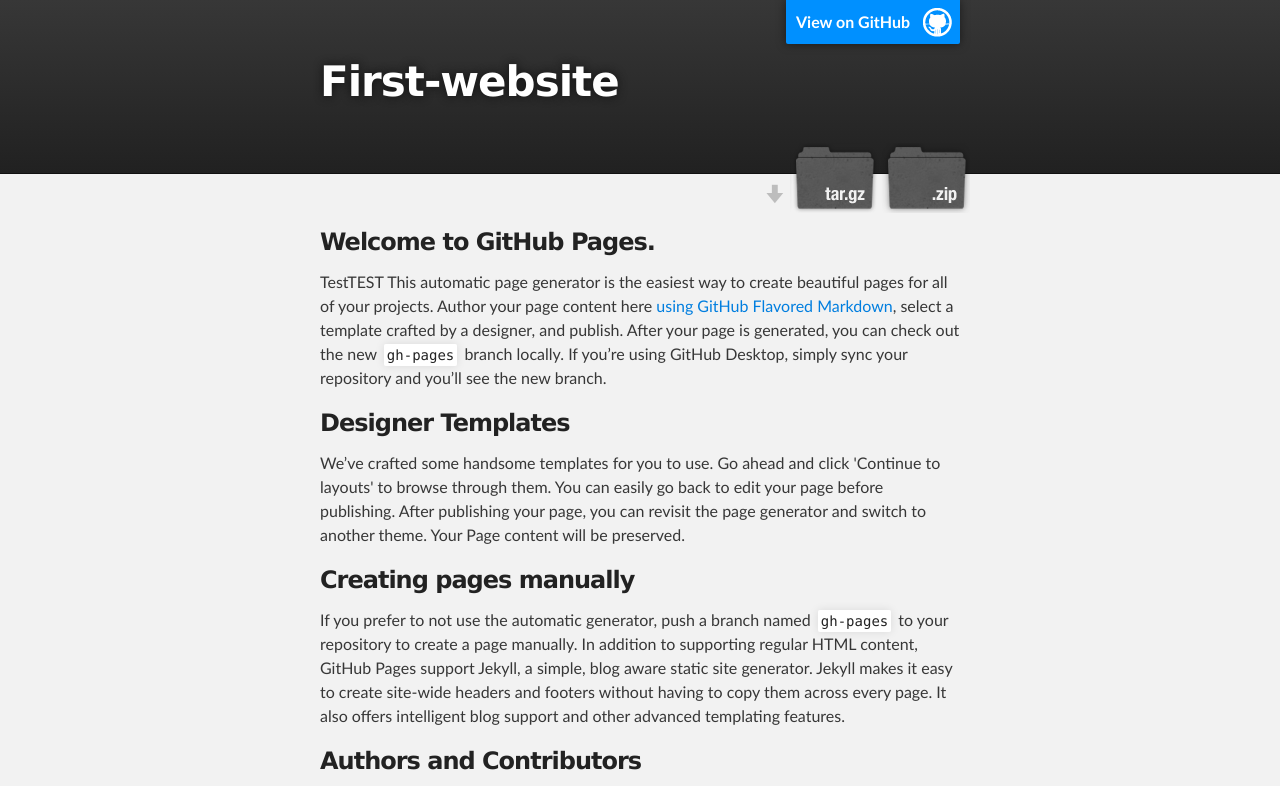
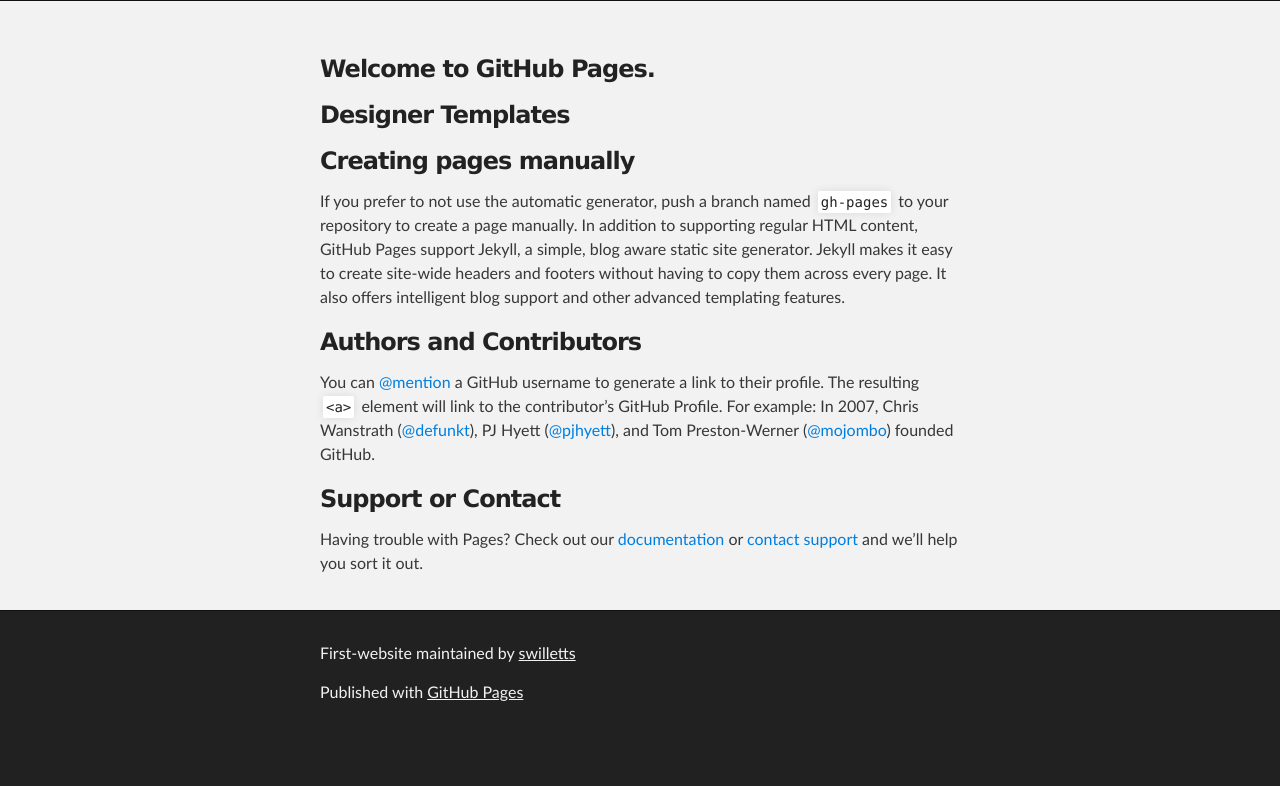
Before and after one commit to swilletts/first-website, a plain HTML site: page index.html in a window 1280 px wide. Shown: the top 786 px of the page. Drawn offline with Linux system fonts and the light colour scheme.

Commit message:
updated text

```diff
--- a/index.html
+++ b/index.html
@@ -14,19 +14,7 @@
   <body>
 
     <!-- HEADER -->
-    <div id="header_wrap" class="outer">
-        <header class="inner">
-          <a id="forkme_banner" href="https://github.com/swilletts/first-website">View on GitHub</a>
 
-          <h1 id="project_title">First-website</h1>
-          <h2 id="project_tagline"></h2>
-
-            <section id="downloads">
-              <a class="zip_download_link" href="https://github.com/swilletts/first-website/zipball/master">Download this project as a .zip file</a>
-              <a class="tar_download_link" href="https://github.com/swilletts/first-website/tarball/master">Download this project as a tar.gz file</a>
-            </section>
-        </header>
-    </div>
 
     <!-- MAIN CONTENT -->
     <div id="main_content_wrap" class="outer">
@@ -34,12 +22,10 @@
         <h3>
 <a id="welcome-to-github-pages" class="anchor" href="#welcome-to-github-pages" aria-hidden="true"><span aria-hidden="true" class="octicon octicon-link"></span></a>Welcome to GitHub Pages.</h3>
 
-<p>TestTEST  This automatic page generator is the easiest way to create beautiful pages for all of your projects. Author your page content here <a href="https://guides.github.com/features/mastering-markdown/">using GitHub Flavored Markdown</a>, select a template crafted by a designer, and publish. After your page is generated, you can check out the new <code>gh-pages</code> branch locally. If you’re using GitHub Desktop, simply sync your repository and you’ll see the new branch.</p>
 
 <h3>
 <a id="designer-templates" class="anchor" href="#designer-templates" aria-hidden="true"><span aria-hidden="true" class="octicon octicon-link"></span></a>Designer Templates</h3>
 
-<p>We’ve crafted some handsome templates for you to use. Go ahead and click 'Continue to layouts' to browse through them. You can easily go back to edit your page before publishing. After publishing your page, you can revisit the page generator and switch to another theme. Your Page content will be preserved.</p>
 
 <h3>
 <a id="creating-pages-manually" class="anchor" href="#creating-pages-manually" aria-hidden="true"><span aria-hidden="true" class="octicon octicon-link"></span></a>Creating pages manually</h3>
```
